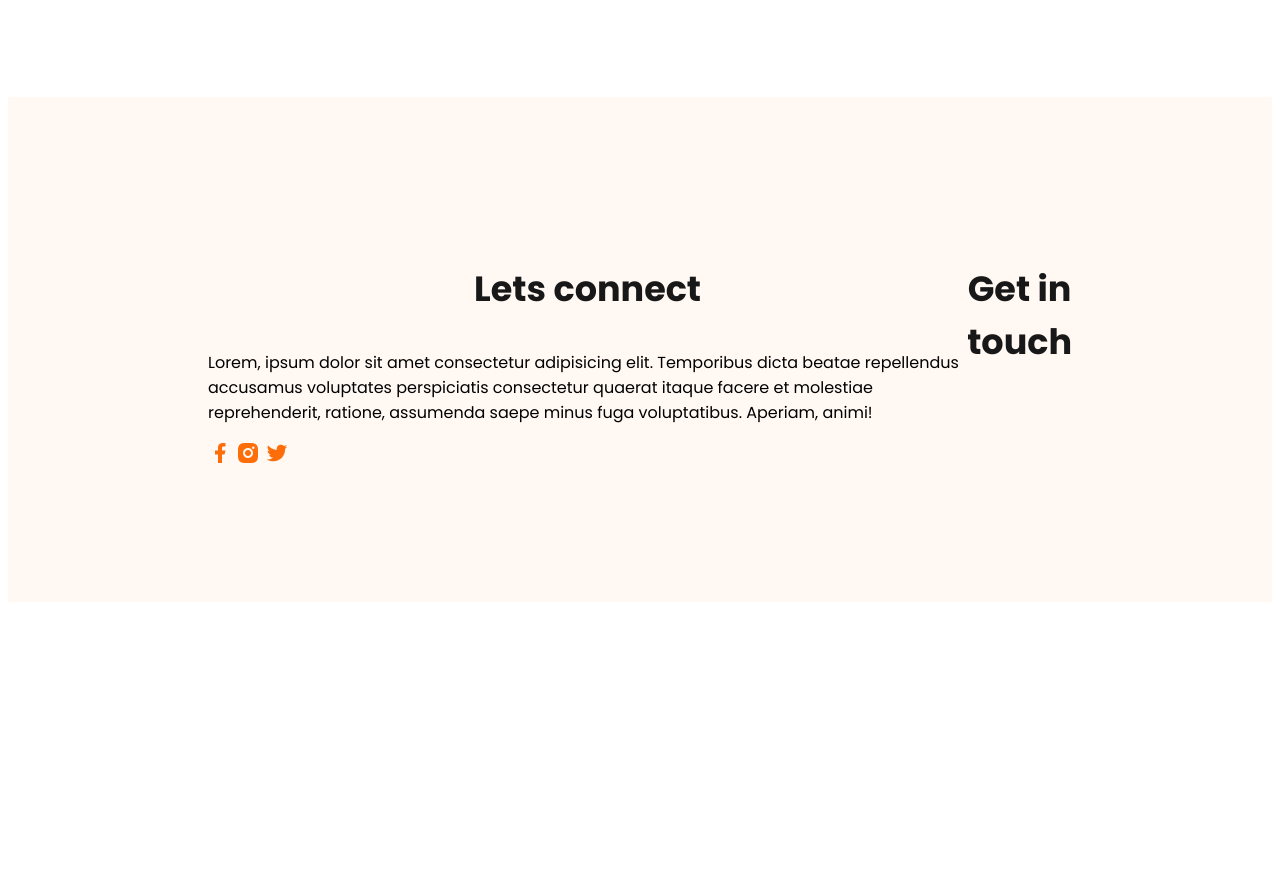
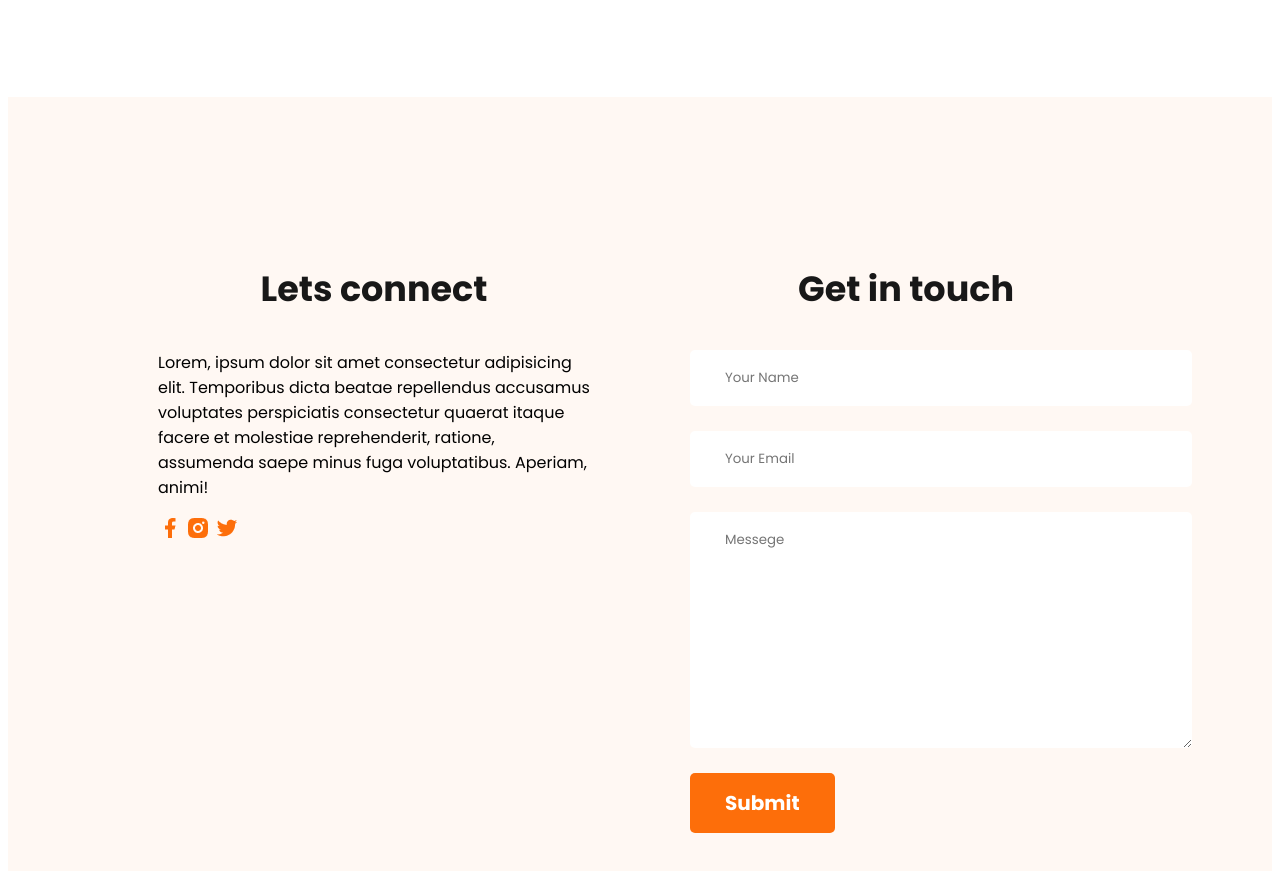
Before and after one commit to nasimrifat101/web-developer-portfolio, a plain HTML site: page index.html in a window 1280 px wide. Shown: the part 3483-4354 px from the top of the page. Before the commit the page ends 4093 px from the top, so only its background shows below. Drawn offline with Linux system fonts and the light colour scheme.

Commit message:
almost done

```diff
--- a/index.html
+++ b/index.html
@@ -182,6 +182,12 @@
 
         <div class="footer-column">
             <h3 class="section-titles">Get in touch</h3>
+            <form action="" class="contact">
+                <input type="text" placeholder="Your Name">
+                <input type="email" placeholder="Your Email">
+                <textarea name="name" id="" cols="30" rows="10" placeholder="Messege"></textarea>
+                <input class="primary-btn" type="submit">
+            </form>
         </div>
 
     </footer>
--- a/style.css
+++ b/style.css
@@ -175,7 +175,28 @@ main section{
 /* footer style */
 footer{
     display: flex;
+    gap: 100px;
     background-color: #fff8f3;
-    padding: 130px 200px;
+    padding: 130px 150px;
     margin-top: 100px;
 }
+
+.footer-column{
+    width: 50%;
+}
+
+.social-links{
+    margin-right: 25px;
+}
+
+.contact input[type="text"],.contact input[type="email"], textarea{
+    display: block;
+    margin-bottom: 25px;
+    padding: 18px 35px;
+    color: #757575;
+    border-radius: 5px;
+    background: #fff;
+    width: 100%;
+    border: none;
+
+}
```
